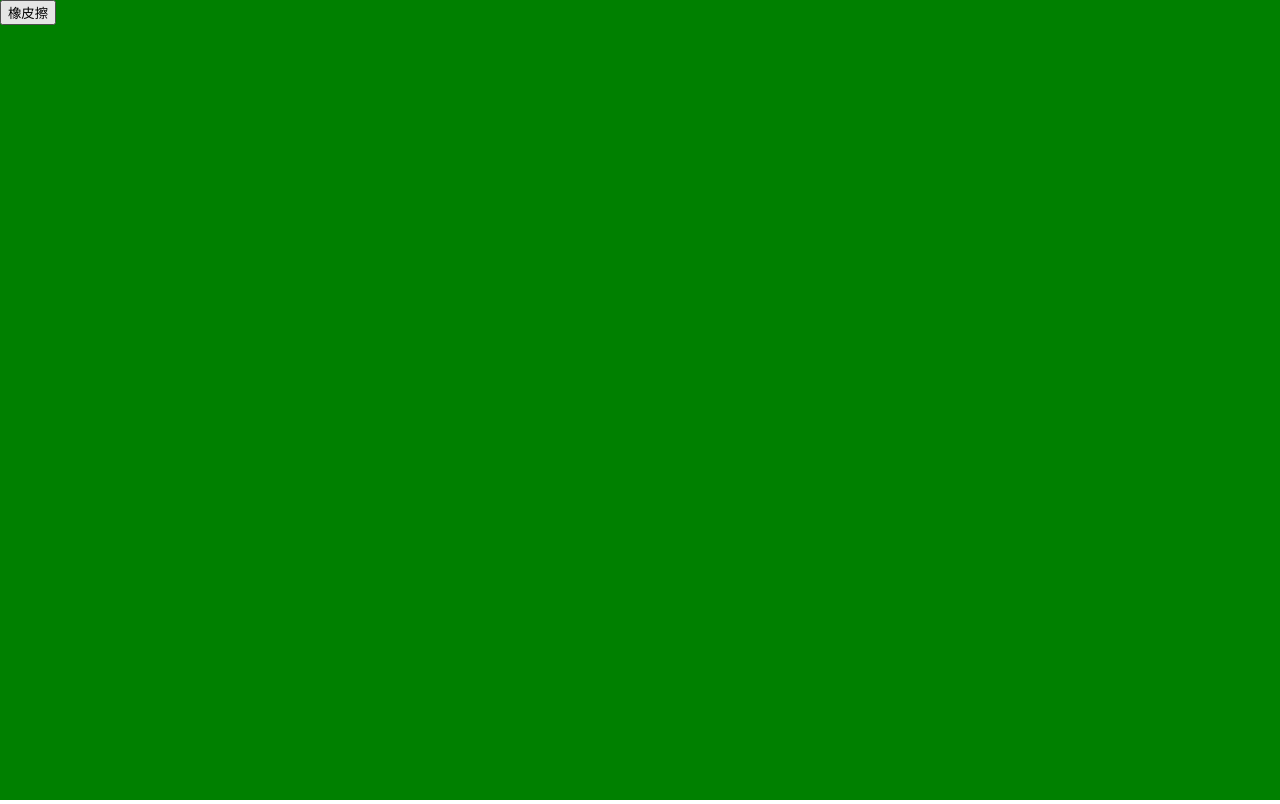
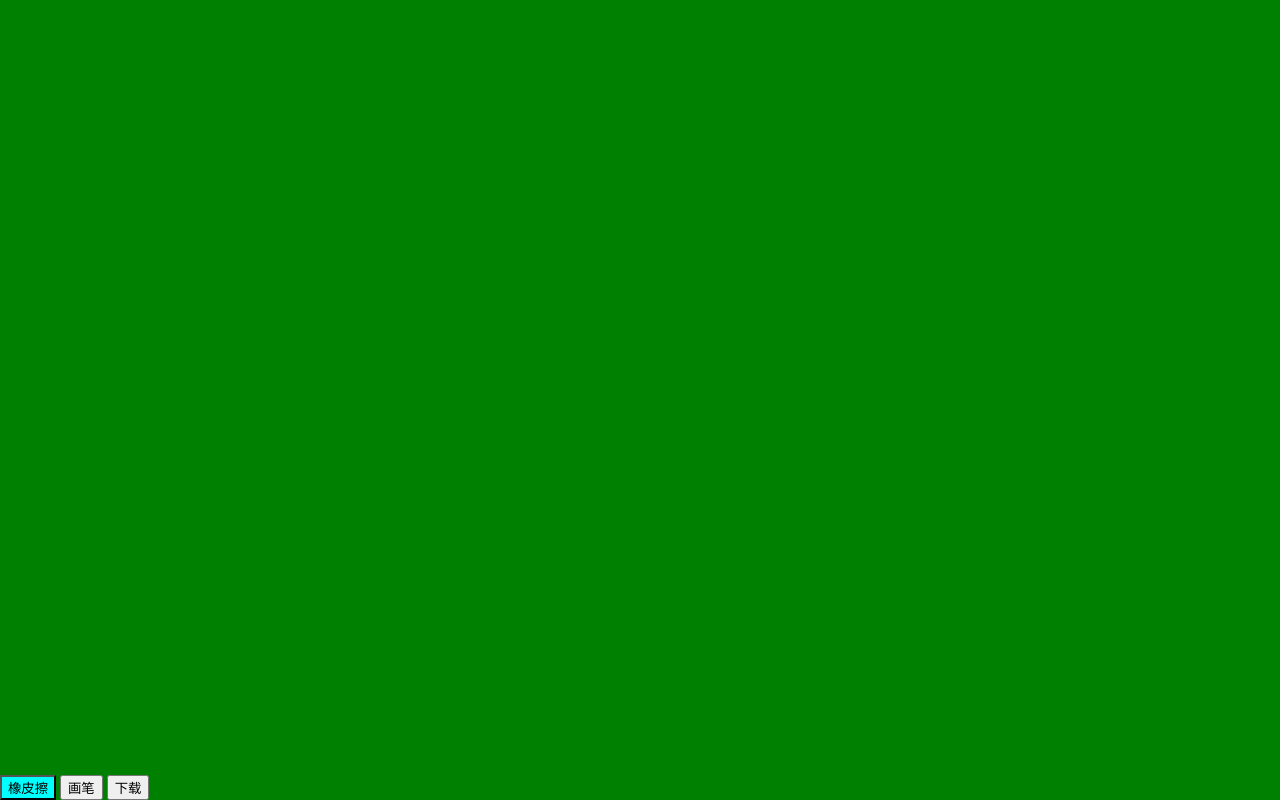
Before and after one commit to junzeCheng/canvasDrawingboard, a plain HTML site: page index.html in a window 1280 px wide. Both pictures are taken after a click on the button "橡皮擦". Drawn offline with Linux system fonts and the light colour scheme.

Commit message:
添加小功能

```diff
--- a/index.html
+++ b/index.html
@@ -10,32 +10,50 @@
             margin: 0;
         }
 
+        body {
+            overflow: hidden;
+        }
+
         canvas {
             background-color: green;
             ;
         }
 
-        button {
+        #tools {
             position: fixed;
-            top: 0;
             left: 0;
+            bottom: 0;
+        }
+
+        .active {
+            background: aqua;
         }
     </style>
 </head>
 
 <body>
     <canvas id="canvas" width=300 height=300></canvas>
-    <button id="earser">橡皮擦</button>
+    <div id="tools">
+        <button id="eraser">橡皮擦</button>
+        <button id="pen">画笔</button>
+        <a id="link"></a>
+        <button id="download">下载</button>
+    </div>
     <script>
         var paint = false;
-        var earserEnabled = false;
+        var eraserEnabled = false;
         var lastPoint = { x: undefined, y: undefined }
         var ctx = canvas.getContext("2d");
+        canvasSize();
+        window.onresize = function () {
+            canvasSize();
+        }
         //设备检测
         if (document.body.ontouchstart !== undefined) {
             canvas.ontouchstart = function (a) {
                 var x = a.touches[0].clientX;
                 var y = a.touches[0].clientY;
+                a.preventDefault;
                 paint = true;
                 lastPoint.x = x;
                 lastPoint.y = y;
@@ -45,10 +63,9 @@
                     var x = a.touches[0].clientX;
                     var y = a.touches[0].clientY;
                     var newpoint = { "x": x, "y": y };
-                    if (earserEnabled) {
+                    if (eraserEnabled) {
                         ctx.clearRect(x, y, 50, 50);
                     } else {
-                        // console.log(earser);
                         drawLine(lastPoint.x, lastPoint.y, newpoint.x, newpoint.y);
                         lastPoint = newpoint;
                     }
@@ -57,10 +74,6 @@
             canvas.ontouchend = function () {
                 paint = false;
             }
-        }
-        canvasSize();
-        window.onresize = function () {
-            canvasSize();
         }
         //监听键盘
         canvas.onmousedown = function (e) {
@@ -75,10 +88,9 @@
                 var x = e.clientX;
                 var y = e.clientY;
                 var newpoint = { "x": x, "y": y };
-                if (earserEnabled) {
+                if (eraserEnabled) {
                     ctx.clearRect(x, y, 50, 50);
                 } else {
-                    // console.log(earser);
                     drawLine(lastPoint.x, lastPoint.y, newpoint.x, newpoint.y);
                     lastPoint = newpoint;
                 }
@@ -97,9 +109,22 @@
             ctx.closePath();
             ctx.stroke();
         }
-        var earser = document.getElementById("earser");
-        earser.onclick = function () {
-            earserEnabled = !earserEnabled;
+        var eraser = document.getElementById("eraser");
+        eraser.onclick = function () {
+            eraserEnabled = true;
+            eraser.classList.add("active");
+            pen.classList.remove("active");
+        }
+        pen.onclick = function () {
+            eraserEnabled = false;
+            pen.classList.add("active");
+            eraser.classList.remove("active");
+        }
+        download.onclick = function () {
+            var link = document.getElementById('link');
+            link.setAttribute('download', 'my.png');
+            link.setAttribute('href', canvas.toDataURL("image/jpg").replace("image/jpeg", "image/octet-stream"));
+            link.click();
         }
         function canvasSize() {
             var width = document.documentElement.clientWidth;
```
